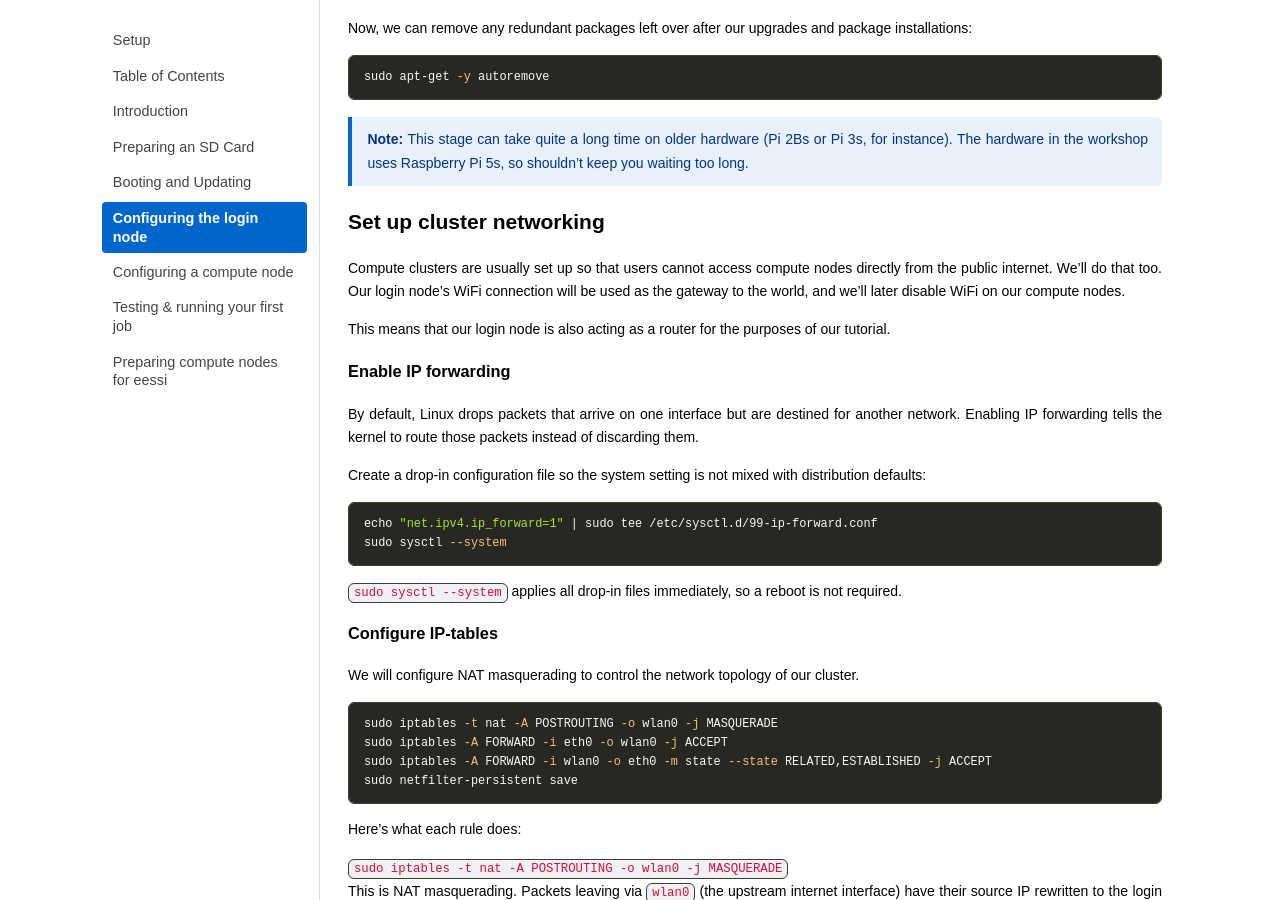
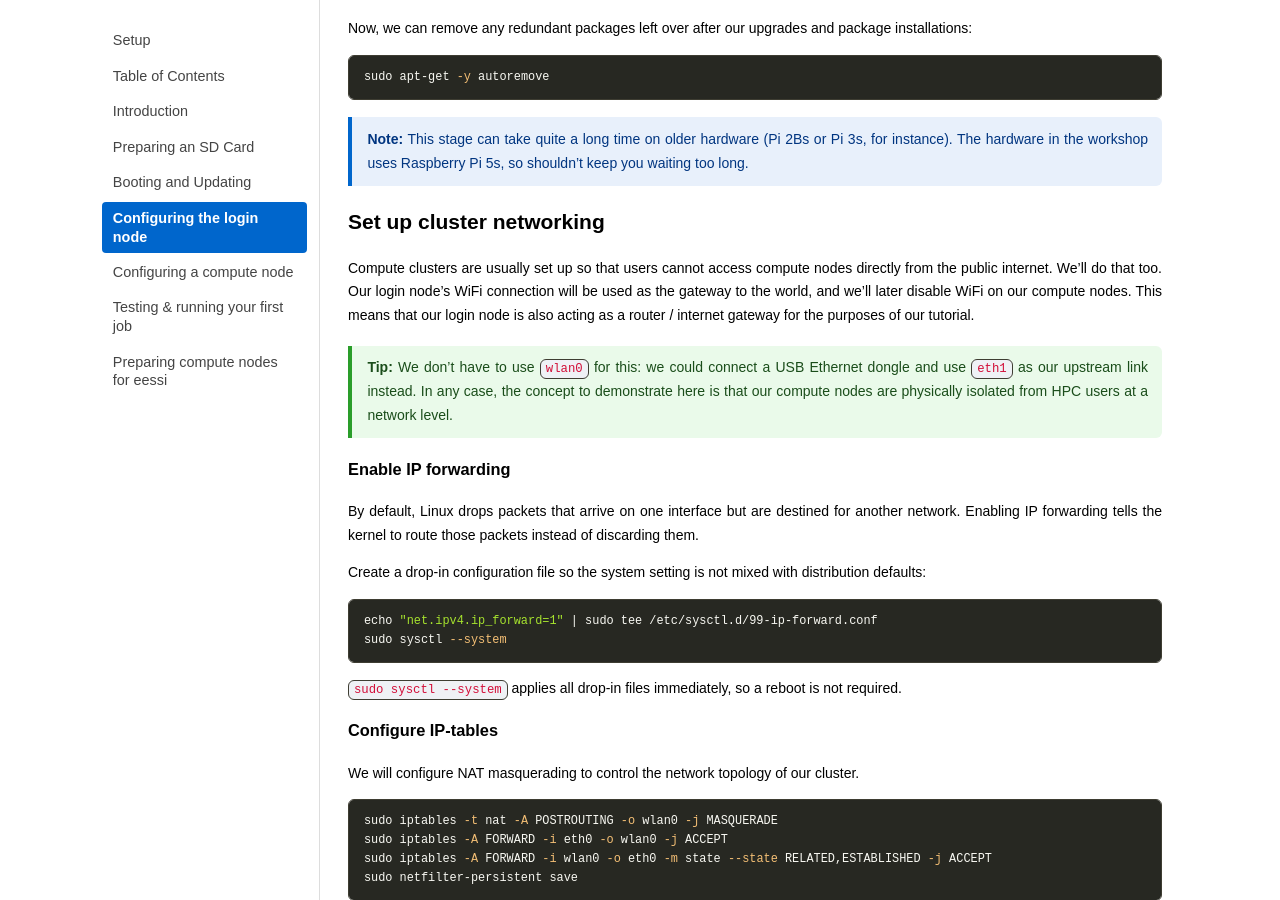
Before and after one commit to carpentriesoffline/Building_a_miniHPC_for_Training, a Jekyll site: the page built from 04-configurationLogin.md, in a window 1280 px wide and 900 px high, scrolled down 1476 px. Built offline with Jekyll 4.4.1, drawn with Linux system fonts in a browser that asks for light colours.

Commit message:
Add tip box on network isolation to network config section

```diff
--- a/04-configurationLogin.md
+++ b/04-configurationLogin.md
@@ -79,10 +79,13 @@ sudo apt-get -y autoremove
 Compute clusters are usually set up so that users cannot access compute nodes
 directly from the public internet. We'll do that too. Our login node's WiFi
 connection will be used as the gateway to the world, and we'll later disable
-WiFi on our compute nodes.
+WiFi on our compute nodes. This means that our login node is also acting as a
+router / internet gateway for the purposes of our tutorial.
 
-This means that our login node is also acting as a router for the purposes of
-our tutorial.
+> **Tip:** We don't have to use `wlan0` for this: we could connect a USB
+> Ethernet dongle and use `eth1` as our upstream link instead. In any case, the
+> concept to demonstrate here is that our compute nodes are physically isolated
+> from HPC users at a network level.
 
 ### Enable IP forwarding
 
```
